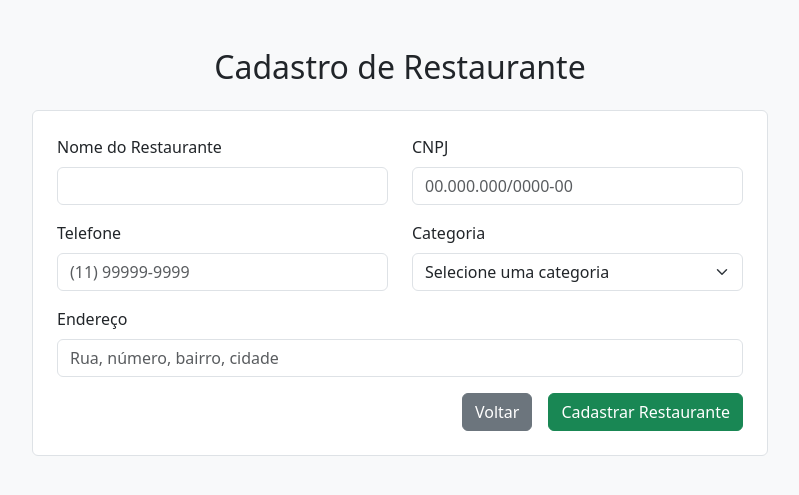
After one commit to BrunoTSC/ProjetoDelivery, a Flask app: page /cadastro-restaurante in a window 1280 px wide. The commit adds this page. Shown: the top 495 px of the page, without its empty margins (240-1039 px from the left). Run offline with Flask 3, Linux system fonts and the light colour scheme.

Commit message:
Implementação do cadastro de restaurantes

```diff
--- a/app.py
+++ b/app.py
@@ -3,16 +3,54 @@ from flask_wtf import FlaskForm
 from wtforms import StringField, SubmitField
 from wtforms.validators import DataRequired, Email, Length
 from config import get_db_connection
+from forms import ClientForm, RestauranteForm
+
 
 app = Flask(__name__)
 app.secret_key = "chave_secreta_segura"  # Necessário para Flask-WTF
 
-# Formulário com validações
-class ClienteForm(FlaskForm):
-    nome = StringField("Nome", validators=[DataRequired(), Length(min=3, max=50)])
-    telefone = StringField("Telefone", validators=[DataRequired(), Length(min=11, max=11)])
-    email = StringField("Email", validators=[DataRequired(), Email(), Length(max=50)])
-    submit = SubmitField("Cadastrar")
+
+@app.route("/cadastro-restaurante", methods=["GET", "POST"])
+def cadastro_restaurante():
+    form = RestauranteForm()
+    if form.validate_on_submit():
+        nome = form.nome.data
+        cnpj = form.cnpj.data
+        telefone = form.telefone.data
+        endereco = form.endereco.data
+        categoria = form.categoria.data
+
+        try:
+            conn = get_db_connection()
+            cursor = conn.cursor()
+            cursor.execute(
+                "INSERT INTO restaurantes (nome, cnpj, telefone, endereco, categoria) VALUES (%s, %s, %s, %s, %s)",
+                (nome, cnpj, telefone, endereco, categoria)
+            )
+            conn.commit()
+            cursor.close()
+            conn.close()
+            flash("Restaurante cadastrado com sucesso!", "success")
+            return redirect(url_for("lista_restaurantes"))
+        except Exception as e:
+            flash(f"Erro ao cadastrar restaurante: {e}", "danger")
+
+    return render_template("cadastro_restaurante.html", form=form)
+
+@app.route("/restaurantes")
+def lista_restaurantes():
+    try:
+        conn = get_db_connection()
+        cursor = conn.cursor(dictionary=True)
+        cursor.execute("SELECT * FROM restaurantes ORDER BY data_cadastro DESC")
+        restaurantes = cursor.fetchall()
+        cursor.close()
+        conn.close()
+        return render_template("restaurantes.html", restaurantes=restaurantes)
+    except Exception as e:
+        flash(f"Erro ao carregar restaurantes: {e}", "danger")
+        return render_template("restaurantes.html", restaurantes=[])
+
 
 @app.route("/")
 def index():
@@ -20,7 +58,7 @@ def index():
 
 @app.route("/cadastro", methods=["GET", "POST"])
 def cadastro():
-    form = ClienteForm()
+    form = ClientForm()
     if form.validate_on_submit():
         nome = form.nome.data
         telefone = form.telefone.data
--- a/config.py
+++ b/config.py
@@ -5,6 +5,6 @@ def get_db_connection():
         host="localhost",       # ajuste se precisar
         user="root",            # seu usuário
         password="P@lmeiras1914",   # sua senha
-        database="delivery_db"
+        database="deliverydb"
     )
     return conn
--- /dev/null
+++ b/forms.py
@@ -0,0 +1,25 @@
+from flask_wtf import FlaskForm
+from wtforms import StringField, SubmitField, SelectField
+from wtforms.validators import DataRequired, Length, Email
+
+class RestauranteForm(FlaskForm):
+    nome = StringField("Nome do Restaurante", validators=[DataRequired(), Length(min=3, max=100)])
+    cnpj = StringField("CNPJ", validators=[DataRequired(), Length(min=14, max=18)])
+    telefone = StringField("Telefone", validators=[DataRequired(), Length(min=8, max=20)])
+    endereco = StringField("Endereço", validators=[DataRequired(), Length(min=5, max=200)])
+    categoria = SelectField("Categoria", choices=[
+        ('', 'Selecione uma categoria'),
+        ('pizza', 'Pizzaria'),
+        ('hamburguer', 'Hamburgueria'),
+        ('asiatica', 'Culinária Asiática'),
+        ('brasileira', 'Comida Brasileira'),
+        ('fastfood', 'Fast Food'),
+        ('outros', 'Outros')
+    ], validators=[DataRequired()])
+    submit = SubmitField("Cadastrar Restaurante")
+
+class ClientForm(FlaskForm):
+    nome = StringField("Nome", validators=[DataRequired(), Length(min=3, max=50)])
+    telefone = StringField("Telefone", validators=[DataRequired(), Length(min=11, max=11)])
+    email = StringField("Email", validators=[DataRequired(), Email(), Length(max=50)])
+    submit = SubmitField("Cadastrar")
--- a/requirements.txt
+++ b/requirements.txt
@@ -2,3 +2,4 @@ flask
 mysql-connector-python
 flask-wtf
 email-validator
+wtforms
--- /dev/null
+++ b/templates/cadastro_restaurante.html
@@ -0,0 +1,60 @@
+{% extends "base.html" %}
+{% block content %}
+<div class="row justify-content-center">
+    <div class="col-md-8">
+        <h2 class="text-center mb-4">Cadastro de Restaurante</h2>
+        <form method="POST" class="border p-4 rounded bg-white">
+            {{ form.hidden_tag() }}
+
+            <div class="row">
+                <div class="col-md-6 mb-3">
+                    {{ form.nome.label(class="form-label") }}
+                    {{ form.nome(class="form-control") }}
+                    {% for error in form.nome.errors %}
+                        <div class="text-danger small">{{ error }}</div>
+                    {% endfor %}
+                </div>
+
+                <div class="col-md-6 mb-3">
+                    {{ form.cnpj.label(class="form-label") }}
+                    {{ form.cnpj(class="form-control", placeholder="00.000.000/0000-00") }}
+                    {% for error in form.cnpj.errors %}
+                        <div class="text-danger small">{{ error }}</div>
+                    {% endfor %}
+                </div>
+            </div>
+
+            <div class="row">
+                <div class="col-md-6 mb-3">
+                    {{ form.telefone.label(class="form-label") }}
+                    {{ form.telefone(class="form-control", placeholder="(11) 99999-9999") }}
+                    {% for error in form.telefone.errors %}
+                        <div class="text-danger small">{{ error }}</div>
+                    {% endfor %}
+                </div>
+
+                <div class="col-md-6 mb-3">
+                    {{ form.categoria.label(class="form-label") }}
+                    {{ form.categoria(class="form-select") }}
+                    {% for error in form.categoria.errors %}
+                        <div class="text-danger small">{{ error }}</div>
+                    {% endfor %}
+                </div>
+            </div>
+
+            <div class="mb-3">
+                {{ form.endereco.label(class="form-label") }}
+                {{ form.endereco(class="form-control", placeholder="Rua, número, bairro, cidade") }}
+                {% for error in form.endereco.errors %}
+                    <div class="text-danger small">{{ error }}</div>
+                {% endfor %}
+            </div>
+
+            <div class="d-grid gap-2 d-md-flex justify-content-md-end">
+                <a href="{{ url_for('index') }}" class="btn btn-secondary me-md-2">Voltar</a>
+                {{ form.submit(class="btn btn-success") }}
+            </div>
+        </form>
+    </div>
+</div>
+{% endblock %}
```
Also changed, not shown: templates/index.html (+26 -4 lines), templates/restaurantes.html (added, +49 -0 lines).
